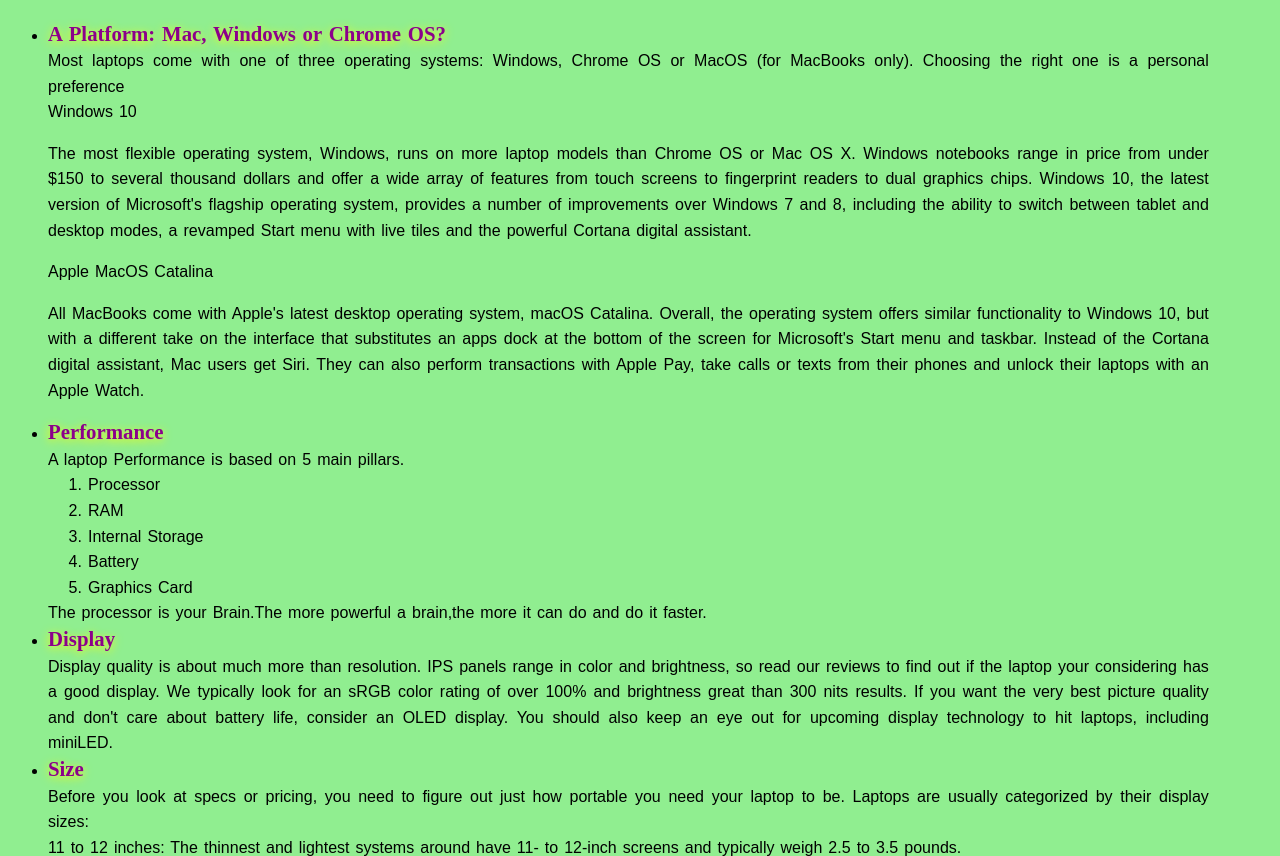
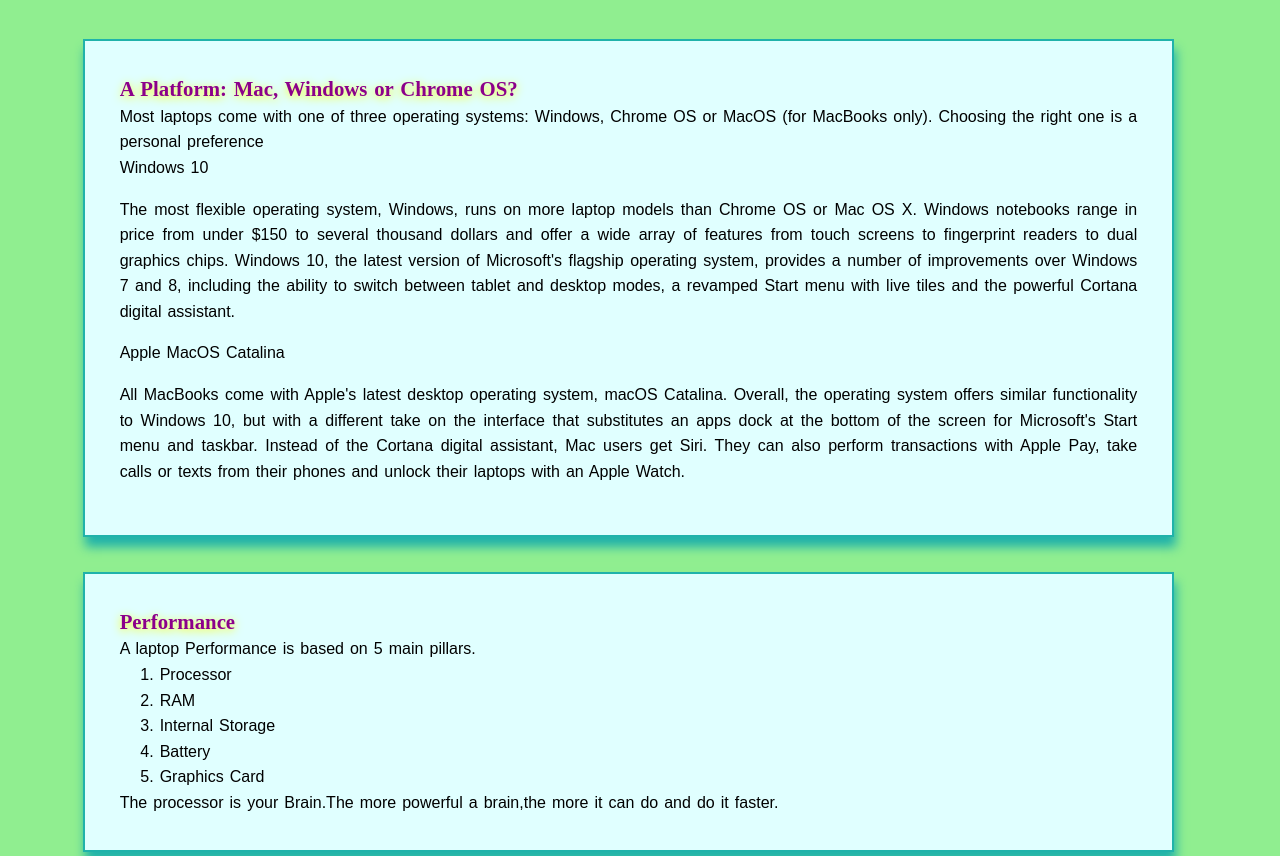
Before and after one commit to geetanjalikore/PLP-FCC, a plain HTML site: page index.html in a window 1280 px wide. Shown: the part 695-1551 px from the top of the page. Drawn offline with Linux system fonts and the light colour scheme.

Commit message:
css style for section 2 and footer

```diff
--- a/css/style.css
+++ b/css/style.css
@@ -72,6 +72,18 @@ header #nav-bar a:hover{
     line-height: 1.8rem;
 }
 
+#container #buy-guide .shadow{
+    border: 2px solid lightseagreen;
+    padding: 3%;
+    margin: 3%;
+    background-color: lightcyan;
+    box-shadow: 2px 10px 10px lightseagreen;
+}
+
+#buy-guide ul{
+    list-style: none;
+}
+
 #buy-guide ul li span{
     font-size: 1.3rem;
     color: darkmagenta;
```
